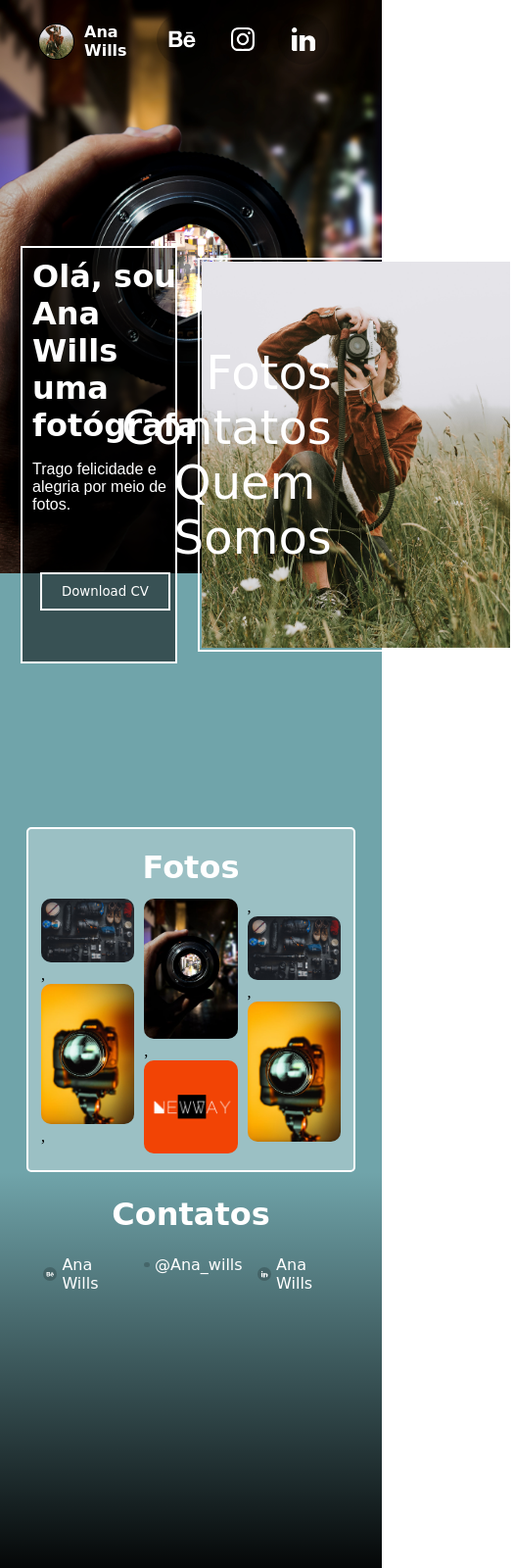
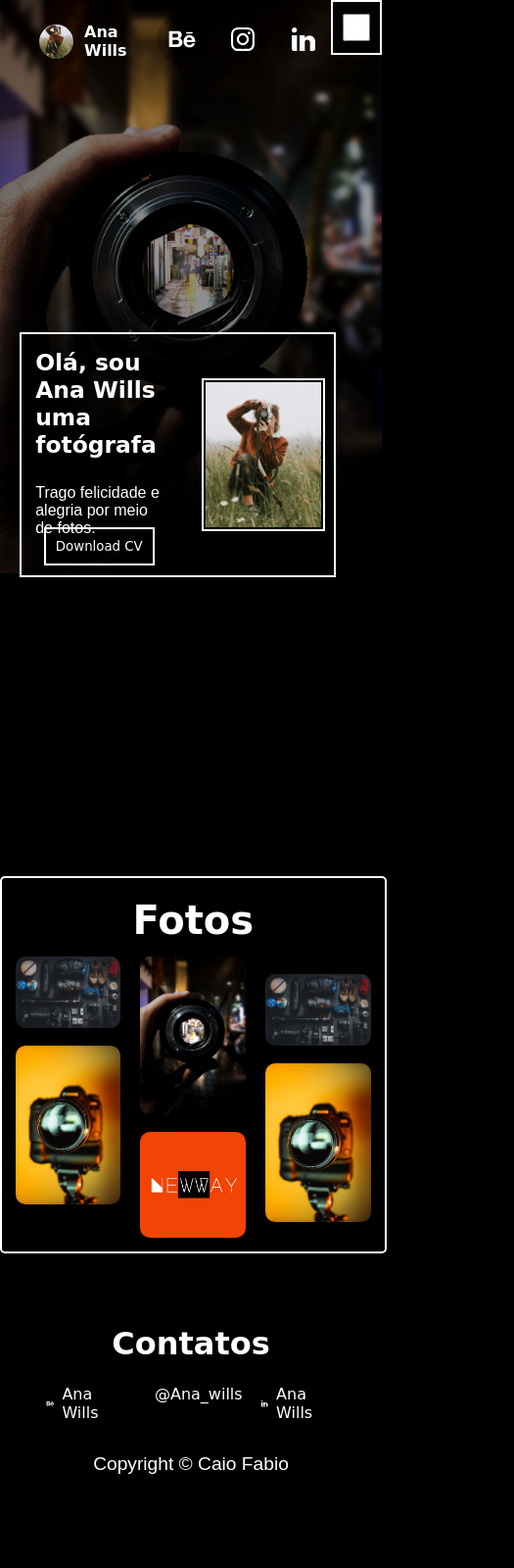
Before and after one commit to Krieg64/my_site, a plain HTML site: page src/templates/templatePhoto/index.html in a window 390 px wide. Shown: the top 1600 px of the page at 98% size, 525 px wide, since content can reach past the window. After the commit the page ends 1536 px from the top, so only its background shows below. Drawn offline with Linux system fonts and the light colour scheme; a web font is replaced by a local one.

Commit message:
Add responsiveness

```diff
--- a/src/templates/templatePhoto/index.css
+++ b/src/templates/templatePhoto/index.css
@@ -1,64 +1,82 @@
 * {
   padding: 0;
   margin: 0;
+}
+.body {
+  background-image: url("../../files/photohome4.jpg");
+  background-repeat: no-repeat;
+  background-size: 100%;
+  background-color: black;
 }
 .home {
   width: 100%;
   height: auto;
   display: flex;
   flex-direction: column;
-  background-image: url("../../files/photohome4.jpg");
-  background-repeat: no-repeat;
-  background-size: 100%;
-  background-color: rgba(18, 104, 114, 0.6);
+  background-image: linear-gradient(
+    to bottom,
+    rgba(0, 0, 0, 0.3) 1%,
+    rgba(0, 0, 0, 1) 100%
+  );
 }
 .homePhoto {
   width: 100%;
   height: 100%;
 }
 .componentDescription {
+  width: 100%;
+  height: 90vh;
   display: flex;
+  justify-content: start;
+  align-items: center;
 }
 .boxDescript {
-  width: 40%;
-  height: 50vh;
+  width: 79%;
+  max-width: 750px;
+  height: auto;
   background-color: rgba(0, 0, 0, 0.5);
   border: 2px solid white;
-  margin: auto;
-  display: flex;
-  justify-content: space-between;
+  display: grid;
+  grid-template-columns: [start] 48% [line1] 20px [line2] 48% [end];
+  grid-template-rows: [row-start] 58% [row1] 2% [row2] 18% [row3] 2% [row4] 20% [end];
+  margin: 2% 5%;
+  padding: 1.5%;
 }
-.descriptionElement {
-  display: flex;
-  flex-direction: column;
-  justify-content: space-between;
-}
-.descriptionElement h2 {
+.boxDescript h2 {
+  grid-column: start / line1;
+  grid-row: row-start / row1;
   color: white;
   padding: 6%;
   font-family: "Potta One", cursive;
-  font-size: 2rem;
+  font-size: clamp(20px, 6vw, 45px);
 }
-.descriptionElement p {
+.boxDescript p {
+  grid-column: start / line1;
+  grid-row: row2 / row3;
   color: white;
   font-family: sans-serif;
   font-size: 1rem;
   padding: 4% 6%;
 }
 .boxDescript img {
-  width: auto;
+  width: 80%;
   height: auto;
+  object-fit: cover;
   padding: 2px;
-  margin: 10px;
+  margin: auto;
   border: 2px solid white;
+  grid-column: line2 / end;
+  grid-row: row-start / end;
 }
 .boxDescript button {
+  grid-column: start / line1;
+  grid-row: row4 / end;
   border: 2px solid white;
   background-color: transparent;
   color: white;
   display: block;
   margin: auto;
-  padding: 10px 20px;
+  padding: 10px 10px;
   font-family: "Potta One", cursive;
 }
 .firstBarHome {
@@ -114,62 +132,95 @@
   border-radius: 50%;
 }
 .navHome {
-  width: 30%;
-  height: 90vh;
+  width: auto;
+  height: auto;
   display: flex;
   flex-direction: column;
   float: right;
-  padding: 0 20px;
+  padding: 20px 10px;
   justify-content: center;
-  margin-right: 8%;
+  background-color: rgba(0, 0, 0, 0.6);
+  border: 2px solid white;
+  position: absolute;
+  right: 0;
 }
-.navLink {
-  font-size: 3rem;
+.navHome i {
+  color: white;
+  display: flex;
+  justify-content: center;
+  align-items: center;
+  font-size: 2rem;
+  position: relative;
+}
+.navHome input {
+  position: absolute;
+  width: 100%;
+  height: 100%;
+}
+.navHome input .navHome h2 {
+  color: white;
+  font-family: sans-serif;
+}
+.navLink a {
+  font-size: 2rem;
   font-family: "Potta One", cursive;
   color: white;
   text-decoration: none;
   display: flex;
-  justify-content: flex-end;
+  justify-content: center;
+  align-items: center;
+  padding: 15px;
 }
 .navLink:hover {
-  transform: scale(1.05) translateX(-10px);
+  transform: scale(1.05) translateX(-4px);
 }
 .componentPhotos {
   display: block;
-  width: 80%;
-  height: auto;
-  background-color: rgba(255, 255, 255, 0.3);
+  width: 95%;
+  height: 100%;
+  background-color: rgba(0, 0, 0, 0.9);
   padding: 10px;
-  margin: auto;
+  margin: 50px auto;
   border-radius: 5px;
   border: 2px solid white;
+  position: relative;
 }
 .componentPhotos h2 {
   display: flex;
   justify-content: center;
   padding: 10px;
   font-family: "Potta One", cursive;
-  font-size: 2rem;
+  font-size: 2.5rem;
   color: white;
 }
 .boxPhotos {
   width: 98%;
   margin: 1%;
   column-count: 3;
-  column-gap: 10px;
+  column-gap: 20px;
 }
 
 .photosElement {
   width: 100%;
+  height: 100%;
   display: block;
   position: relative;
   border-radius: 10px;
   break-inside: avoid;
+  margin: auto;
+  top: 0;
+  right: 0;
 }
+.photosElement:active {
+  position: fixed;
+  z-index: 999;
+  background-color: rgba(0, 0, 0, 0.9);
+}
+
 .photos {
   width: 100%;
   height: 100%;
-  background-color: black;
+  background-color: rgba(0, 0, 0, 0.3);
   display: none;
   position: absolute;
   border-radius: 10px;
@@ -195,16 +246,18 @@
 
 .photosElement img {
   width: 100%;
-  height: auto;
+  height: 100%;
   border-radius: 10px;
+  display: flex;
+  object-fit: contain;
 }
 .boxContacts {
   width: 100%;
-  height: 100vh;
+  height: 100%;
   background-image: linear-gradient(
     to bottom,
     rgba(0, 0, 0, 0),
-    rgba(0, 0, 0) 50%
+    rgba(0, 0, 0) 10%
   );
 }
 .boxContacts h2 {
@@ -246,3 +299,47 @@
   justify-content: center;
   align-items: center;
 }
+
+@media (max-width: 768px) {
+  .navHome {
+    padding: 10px;
+    top: 0;
+  }
+  input {
+  }
+
+  .navLink {
+    display: none;
+  }
+  .navHome h2 {
+    display: none;
+  }
+  .navHome input:checked ~ .navLink {
+    display: block;
+  }
+}
+
+transform: rotate(90deg);
+@media (max-width: 450px) {
+  .boxDescript img {
+    margin: 10px;
+    grid-column: line2 / end;
+    grid-row: row-start / row1;
+  }
+
+  .boxDescript h2 {
+    grid-column: start / line1;
+    grid-row: row-start / row1;
+  }
+  .boxDescript p {
+    grid-column: start / end;
+    grid-row: row2 / row3;
+  }
+  .boxDescript button {
+    grid-column: start / end;
+    grid-row: row4 / end;
+  }
+}
+
+columns: [start] 48% [line1] 20px [line2] 48% [end];
+rows: [row-start] 58% [row1] 2% [row2] 20% [row3] 2% [row4] 18% [end];
--- a/src/templates/templatePhoto/index.html
+++ b/src/templates/templatePhoto/index.html
@@ -7,9 +7,10 @@
     <link rel="preconnect" href="https://fonts.gstatic.com">
 <link href="https://fonts.googleapis.com/css2?family=Potta+One&display=swap" rel="stylesheet">
     <link rel="stylesheet" href="./index.css">
+    <script src="https://kit.fontawesome.com/b92ed582cb.js" crossorigin="anonymous"></script>
     <title>Photo</title>
 </head>
-<body>
+<body class="body">
     <section class="home">
         <div class="homePhoto">
             <div class="firstBarHome">
@@ -33,17 +34,17 @@
             </div>
             <div class="componentDescription">
                 <div class="boxDescript">
-                    <div class="descriptionElement">
-                        <h2>Olá, sou Ana Wills uma fotógrafa</h2>
-                        <p>Trago felicidade e alegria por meio de fotos.</p>
-                        <button>Download CV</button>
-                    </div>
+                    <h2>Olá, sou Ana Wills uma fotógrafa</h2>
+                    <p>Trago felicidade e alegria por meio de fotos.</p>
+                    <button>Download CV</button>
                     <img src="../../files/photoper.jpg">
                 </div>
                 <div class="navHome">
-                    <a href="#photos" class="navLink">Fotos</a>
-                    <a href="#contacts" class="navLink">Contatos</a>
-                    <a href="" class="navLink">Quem Somos</a>
+                    <i class="fas fa-caret-square-left"><input type="checkbox" ></i>
+                    <h2>Menu</h2>
+                    <div class="navLink"><a href="#photos"><i class="fas fa-image"></i></a></div>
+                    <div class="navLink"><a href="#contacts"><i class="fas fa-id-card"></i></a></div>
+                    <div class="navLink"><a href=""><i class="fas fa-user-friends"></i></a></div>
                 </div>
             </div>
         </div>
--- a/src/templates/templatePhoto/index.js
+++ b/src/templates/templatePhoto/index.js
@@ -27,9 +27,11 @@ const photos = [
 
 
 var photo = document.getElementById("root")
+var photoElement = document.getElementById(photoElement)
 
 
 photo.innerHTML = photos.map(photo => `
+
     <div class="photosElement" id="photoElement">
         <div class="photos">
             <h2>${photo.name}</h2>
```
